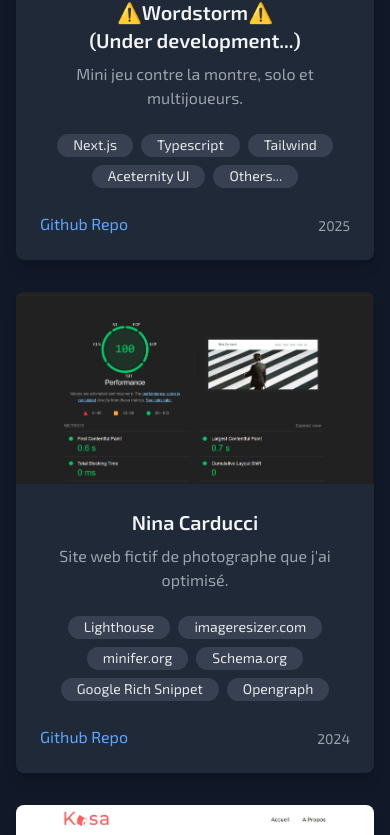
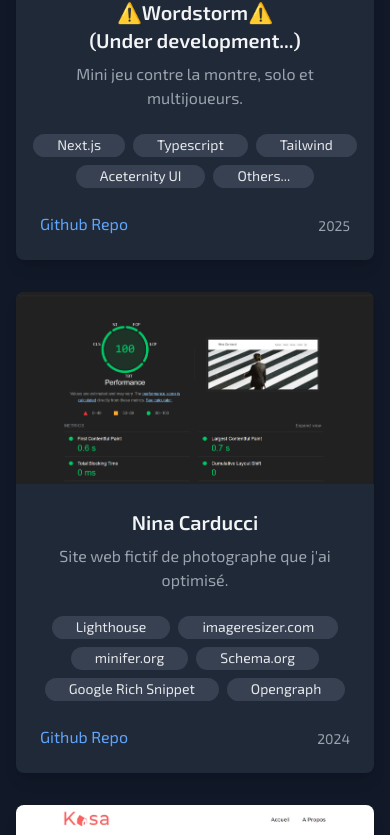
Before and after one commit to Tonysoossa/portfolio, a Next.js app: page / in a window 390 px wide. Shown: the part 1618-2453 px from the top of the page. Built offline with nearby package versions, Linux system fonts and the light colour scheme.

Commit message:
fix: responsive px more effective for techno's box

```diff
--- a/components/Projects.tsx
+++ b/components/Projects.tsx
@@ -131,7 +131,7 @@
               {project.techno.map((tech, index) => (
                 <span
                   key={index}
-                  className="px-4 pt-[1px] pb-[2px] bg-gray-700 text-gray-200 rounded-full text-sm"
+                  className="px-6 pt-[1px] pb-[2px] bg-gray-700 text-gray-200 rounded-full text-sm"
                 >
                   {tech}
                 </span>
```
